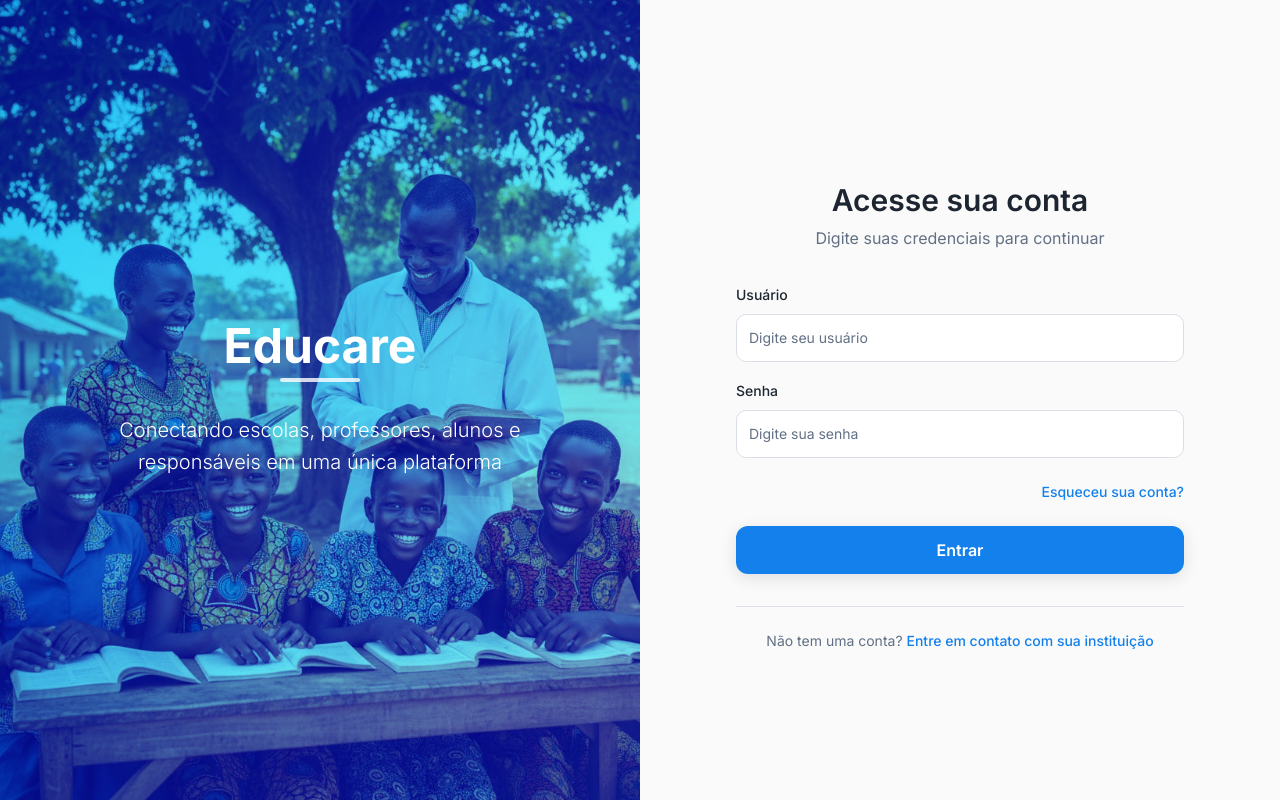
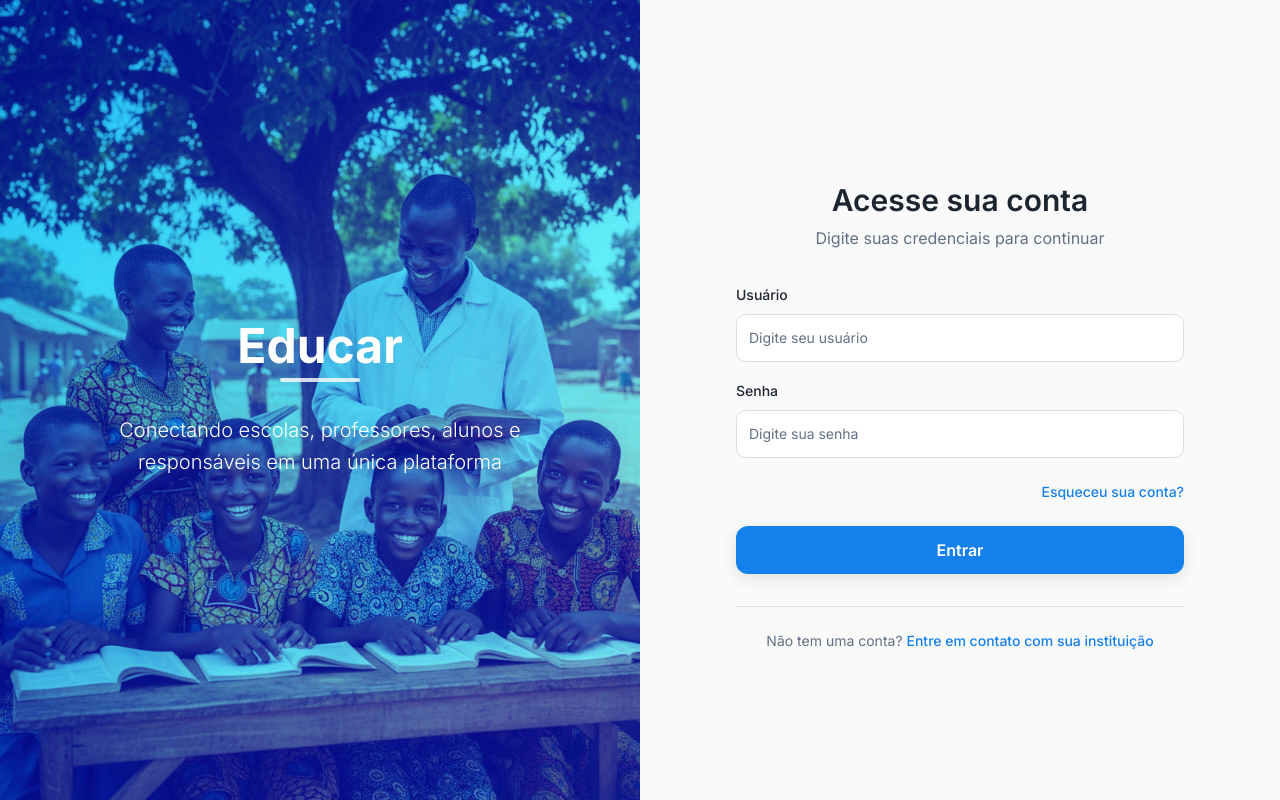
Before and after one commit to casuminer-debug/educare-login-portal, a React (Vite) app: page / in a window 1280 px wide. Built offline with nearby package versions, Linux system fonts and the light colour scheme; the HTML template or start-up script is replaced by a standard one.

Commit message:
Fix: Change application name

```diff
--- a/index.html
+++ b/index.html
@@ -3,20 +3,20 @@
   <head>
     <meta charset="UTF-8" />
     <meta name="viewport" content="width=device-width, initial-scale=1.0" />
-    <title>Educare - Plataforma Educacional</title>
+    <title>Educar - Plataforma Educacional</title>
     <meta name="description" content="Sistema integrado para escolas, professores, alunos e responsáveis" />
-    <meta name="author" content="Educare" />
+    <meta name="author" content="Educar" />
     <link rel="preconnect" href="https://fonts.googleapis.com">
     <link rel="preconnect" href="https://fonts.gstatic.com" crossorigin>
     <link href="https://fonts.googleapis.com/css2?family=Inter:wght@300;400;500;600;700&display=swap" rel="stylesheet">
 
-    <meta property="og:title" content="Educare - Plataforma Educacional" />
+    <meta property="og:title" content="Educar - Plataforma Educacional" />
     <meta property="og:description" content="Sistema integrado para escolas, professores, alunos e responsáveis" />
     <meta property="og:type" content="website" />
     <meta property="og:image" content="https://lovable.dev/opengraph-image-p98pqg.png" />
 
     <meta name="twitter:card" content="summary_large_image" />
-    <meta name="twitter:site" content="@educare" />
+    <meta name="twitter:site" content="@educar" />
     <meta name="twitter:image" content="https://lovable.dev/opengraph-image-p98pqg.png" />
   </head>
 
--- a/src/pages/Login.tsx
+++ b/src/pages/Login.tsx
@@ -28,7 +28,7 @@ const Login = () => {
         />
         <div className="relative z-10 text-white text-center max-w-md">
           <div className="mb-8">
-            <h1 className="text-5xl font-bold mb-2">Educare</h1>
+            <h1 className="text-5xl font-bold mb-2">Educar</h1>
             <div className="h-1 w-20 bg-white/80 mx-auto rounded-full" />
           </div>
           <p className="text-xl font-light leading-relaxed">
@@ -42,7 +42,7 @@ const Login = () => {
         <div className="w-full max-w-md space-y-8">
           {/* Mobile Logo */}
           <div className="lg:hidden text-center mb-8">
-            <h1 className="text-4xl font-bold text-primary mb-2">Educare</h1>
+            <h1 className="text-4xl font-bold text-primary mb-2">Educar</h1>
             <p className="text-muted-foreground">Bem-vindo de volta</p>
           </div>
 
--- a/src/pages/SelectInstitution.tsx
+++ b/src/pages/SelectInstitution.tsx
@@ -41,7 +41,7 @@ const SelectInstitution = () => {
         />
         <div className="relative z-10 text-white text-center max-w-md">
           <div className="mb-8">
-            <h1 className="text-5xl font-bold mb-2">Educare</h1>
+            <h1 className="text-5xl font-bold mb-2">Educar</h1>
             <div className="h-1 w-20 bg-white/80 mx-auto rounded-full" />
           </div>
           <p className="text-xl font-light leading-relaxed">
@@ -55,7 +55,7 @@ const SelectInstitution = () => {
         <div className="w-full max-w-md space-y-8">
           {/* Mobile Logo */}
           <div className="lg:hidden text-center mb-8">
-            <h1 className="text-4xl font-bold text-primary mb-2">Educare</h1>
+            <h1 className="text-4xl font-bold text-primary mb-2">Educar</h1>
             <p className="text-muted-foreground">Bem-vindo</p>
           </div>
 
```
